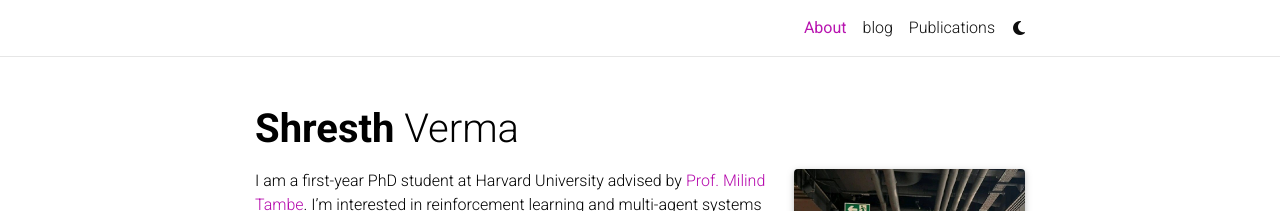
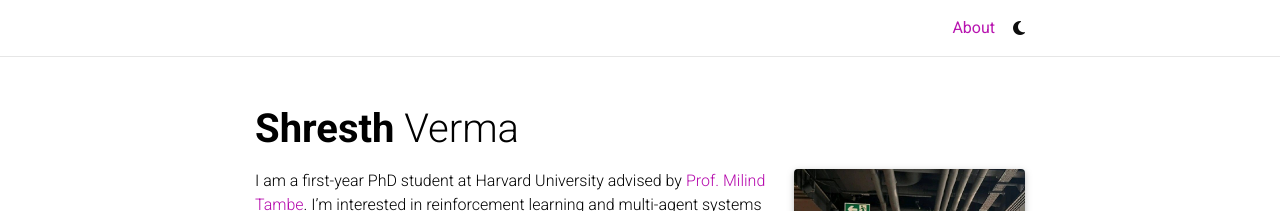
Before and after one commit to vermashresth/vermashresth.github.io, a Jekyll site: the page built from _pages/about.md, in a window 1280 px wide. Shown: the top 211 px of the page. Built offline with Jekyll 4.4.1, drawn with Linux system fonts in a browser that asks for light colours; full-size pictures stand in for the smaller copies a plugin makes; emoji names are drawn with the system emoji font; comment, search, counter and statistics services are not loaded; a style sheet for code colours, icons or effects is not loaded.

Commit message:
Update header.html

```diff
--- a/_includes/header.html
+++ b/_includes/header.html
@@ -80,7 +80,7 @@
                 </div>
               </li>
               {%- else %}
-              <li class="nav-item {% if page.url contains p.permalink %}active{% endif %}">
+<!--               <li class="nav-item {% if page.url contains p.permalink %}active{% endif %}">
                 {%- if p.permalink contains '/blog/' %}
                 {%- assign url = '/blog/' -%}
                 {%- else -%}
@@ -91,7 +91,7 @@
                   <span class="sr-only">(current)</span>
                   {%- endif -%}
                 </a>
-              </li>
+              </li> -->
               {%- endif -%}
               {%- endif -%}
               {% endfor -%}
```
